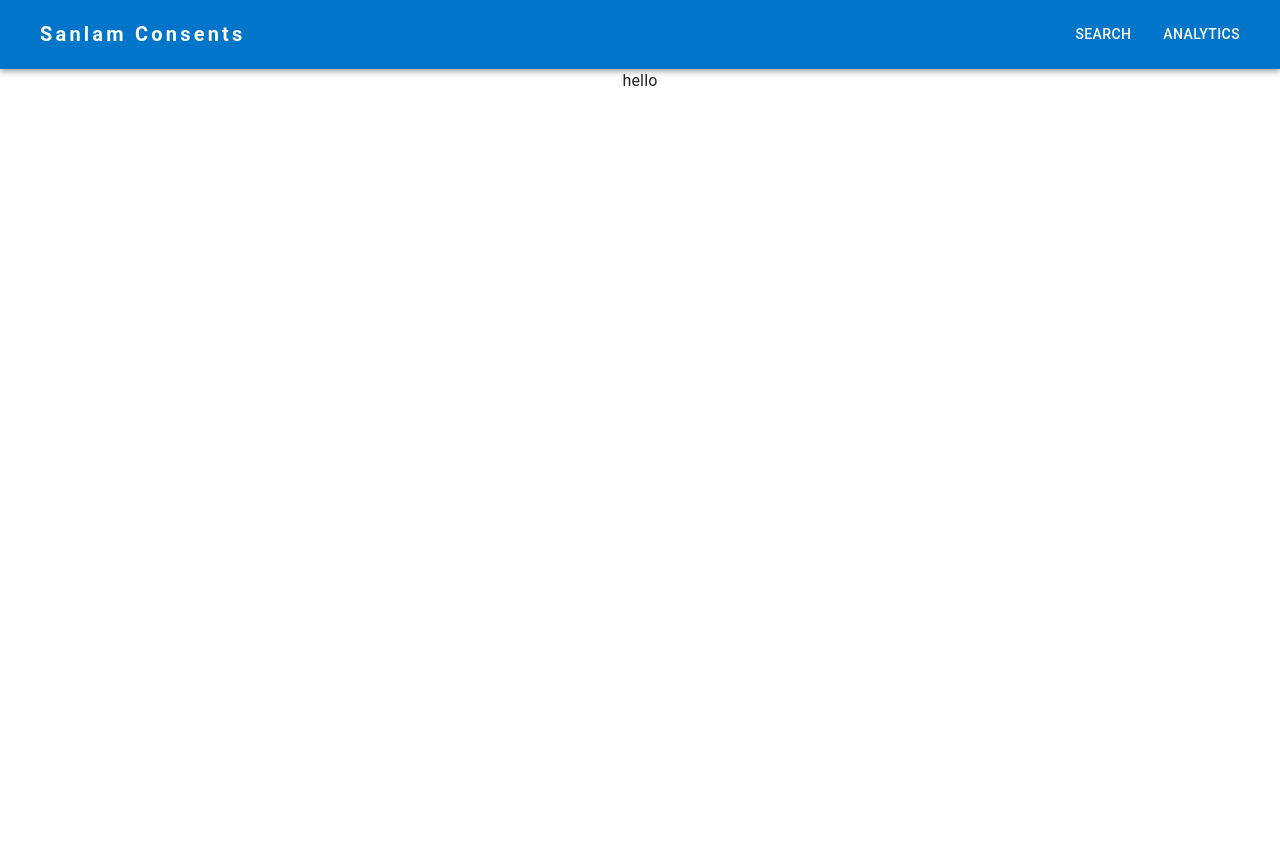
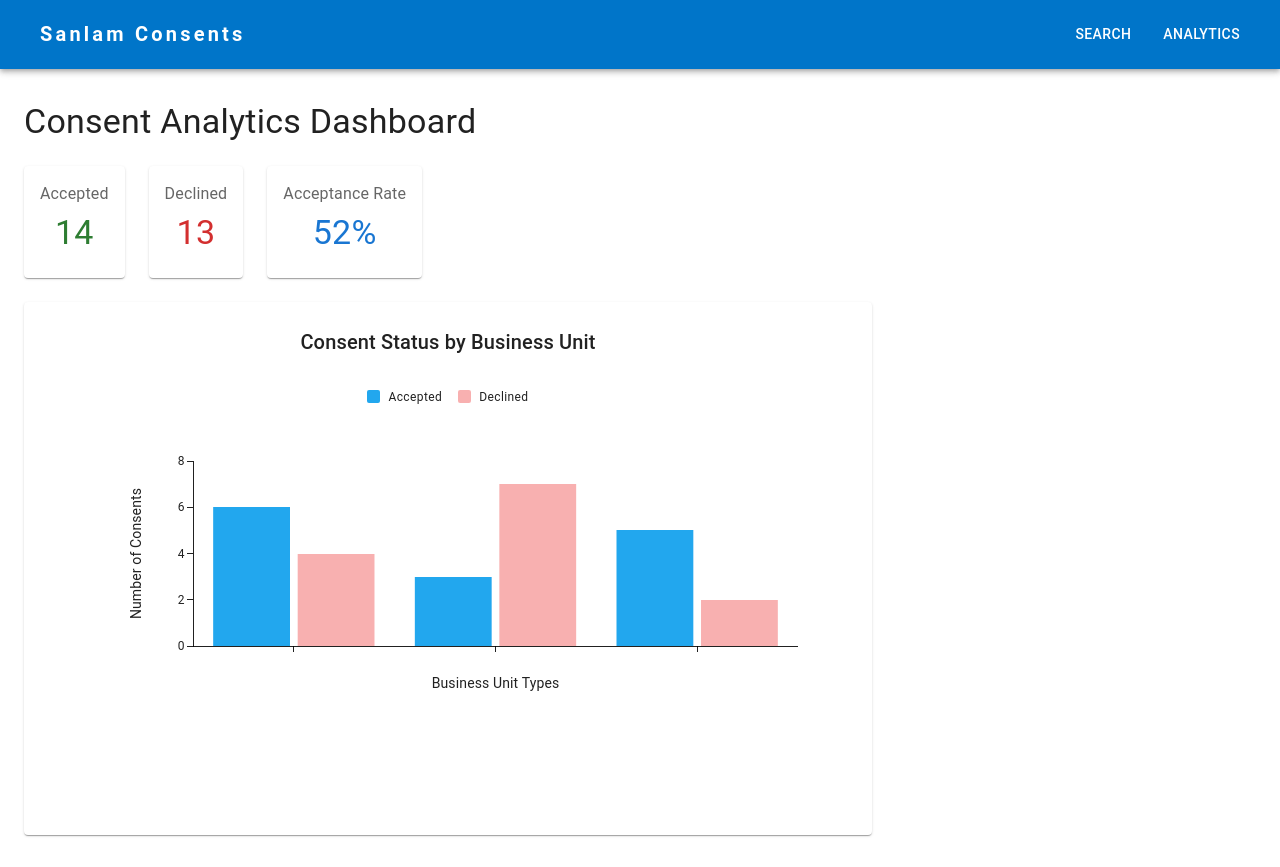
Before and after one commit to Chleo-Smith/Customer-Consent-Management-UIpractice, a React (Create React App) app: page /analytics in a window 1280 px wide. Before the commit the page ends 800 px from the top, so only its background shows below. Built offline with nearby package versions, Linux system fonts and the light colour scheme; data requests are answered from the project's data file; some icons are missing.

Commit message:
add summary cards and graph

```diff
--- a/package.json
+++ b/package.json
@@ -9,6 +9,7 @@
     "@mui/icons-material": "^7.3.4",
     "@mui/material": "^7.3.4",
     "@mui/styled-engine-sc": "^7.3.3",
+    "@mui/x-charts": "^8.13.1",
     "@testing-library/dom": "^10.4.1",
     "@testing-library/jest-dom": "^6.9.1",
     "@testing-library/react": "^16.3.0",
--- a/src/pages/Analytics.js
+++ b/src/pages/Analytics.js
@@ -1,17 +1,211 @@
-import React from "react";
-import { Container, Typography, Paper, Box, Button } from "@mui/material";
+import React, { useState, useEffect } from "react";
+import {
+  Container,
+  Typography,
+  Paper,
+  Box,
+  Button,
+  Grid,
+  Card,
+  CardContent,
+  CircularProgress,
+} from "@mui/material";
 import { useNavigate } from "react-router-dom";
 import AnalyticsIcon from "@mui/icons-material/Analytics";
 import ArrowBackIcon from "@mui/icons-material/ArrowBack";
+import { BarChart } from "@mui/x-charts/BarChart";
 
 export function Analytics() {
   const navigate = useNavigate();
+  const [loading, setLoading] = useState(true);
+  const [analyticsData, setAnalyticsData] = useState({
+    businessUnitData: [],
+    totalAccepted: 0,
+    totalDeclined: 0,
+    totalConsents: 0,
+  });
+
+  useEffect(() => {
+    const fetchConsentData = async () => {
+      try {
+        setLoading(true);
+
+        // Fetch consents data from the API
+        const response = await fetch("http://localhost:3001/consents");
+        const consents = await response.json();
+
+        // Process the data to create analytics
+        const businessUnitStats = {};
+        let totalAccepted = 0;
+        let totalDeclined = 0;
+        let totalConsents = 0;
+
+        consents.forEach((consent) => {
+          consent.businessUnits.forEach((bu) => {
+            const businessUnit = bu.businessUnit;
+
+            if (!businessUnitStats[businessUnit]) {
+              businessUnitStats[businessUnit] = {
+                businessUnit: businessUnit.replace("Sanlam ", ""), // Shorten for display
+                accepted: 0,
+                declined: 0,
+              };
+            }
+
+            bu.consents.forEach((c) => {
+              totalConsents++;
+              if (c.status === "ACCEPTED") {
+                businessUnitStats[businessUnit].accepted++;
+                totalAccepted++;
+              } else if (c.status === "DECLINED") {
+                businessUnitStats[businessUnit].declined++;
+                totalDeclined++;
+              }
+            });
+          });
+        });
+
+        const businessUnitData = Object.values(businessUnitStats);
+
+        setAnalyticsData({
+          businessUnitData,
+          totalAccepted,
+          totalDeclined,
+          totalConsents,
+        });
+      } catch (error) {
+        console.error("Error fetching consent data:", error);
+      } finally {
+        setLoading(false);
+      }
+    };
+
+    fetchConsentData();
+  }, []);
 
   const handleBackToSearch = () => {
     navigate("/");
   };
 
-  return "hello";
+  if (loading) {
+    return (
+      <Container
+        maxWidth="xl"
+        sx={{ mt: 4, mb: 4, display: "flex", justifyContent: "center" }}
+      >
+        <CircularProgress />
+      </Container>
+    );
+  }
+
+  const { businessUnitData, totalAccepted, totalDeclined, totalConsents } =
+    analyticsData;
+  const acceptanceRate =
+    totalConsents > 0 ? Math.round((totalAccepted / totalConsents) * 100) : 0;
+
+  return (
+    <Container maxWidth="xl" sx={{ mt: 4, mb: 4 }}>
+      {/* Navigation Header */}
+      <Box sx={{ display: "flex", alignItems: "center", mb: 3 }}>
+        <Typography variant="h4">Consent Analytics Dashboard</Typography>
+      </Box>
+
+      <Grid container spacing={3}>
+        {/* Summary Cards */}
+
+        <Grid item xs={12} sm={6} md={3}>
+          <Card>
+            <CardContent>
+              <Typography color="textSecondary" gutterBottom>
+                Accepted
+              </Typography>
+              <Typography variant="h4" color="success.main">
+                {totalAccepted}
+              </Typography>
+            </CardContent>
+          </Card>
+        </Grid>
+
+        <Grid item xs={12} sm={6} md={3}>
+          <Card>
+            <CardContent>
+              <Typography color="textSecondary" gutterBottom>
+                Declined
+              </Typography>
+              <Typography variant="h4" color="error.main">
+                {totalDeclined}
+              </Typography>
+            </CardContent>
+          </Card>
+        </Grid>
+
+        <Grid item xs={12} sm={6} md={3}>
+          <Card>
+            <CardContent>
+              <Typography color="textSecondary" gutterBottom>
+                Acceptance Rate
+              </Typography>
+              <Typography variant="h4" color="primary.main">
+                {acceptanceRate}%
+              </Typography>
+            </CardContent>
+          </Card>
+        </Grid>
+
+        {/* Bar Chart */}
+        <Grid item xs={12}>
+          <Paper sx={{ p: 3 }}>
+            <Typography variant="h6" sx={{ mb: 3 }}>
+              Consent Status by Business Unit
+            </Typography>
+            {businessUnitData.length > 0 ? (
+              <BarChart
+                dataset={businessUnitData}
+                xAxis={[
+                  {
+                    scaleType: "band",
+                    dataKey: "businessUnit",
+                    label: "Business Unit Types",
+                    tickPlacement: "middle",
+                    tickLabelStyle: {
+                      angle: -45,
+                      textAnchor: "end",
+                      fontSize: 12,
+                      fontWeight: "bold",
+                    },
+                  },
+                ]}
+                yAxis={[
+                  {
+                    label: "Number of Consents",
+                  },
+                ]}
+                series={[
+                  {
+                    dataKey: "accepted",
+                    label: "Accepted",
+                    color: "#22a7eeff",
+                  },
+                  {
+                    dataKey: "declined",
+                    label: "Declined",
+                    color: "#e700004f",
+                  },
+                ]}
+                width={800}
+                height={400}
+                margin={{ left: 80, right: 50, top: 50, bottom: 120 }}
+              />
+            ) : (
+              <Typography color="textSecondary" align="center">
+                No consent data available
+              </Typography>
+            )}
+          </Paper>
+        </Grid>
+      </Grid>
+    </Container>
+  );
 }
 
 export default Analytics;
```
Also changed, not shown: 1 other file (tests, documents, lock files or other folders).
